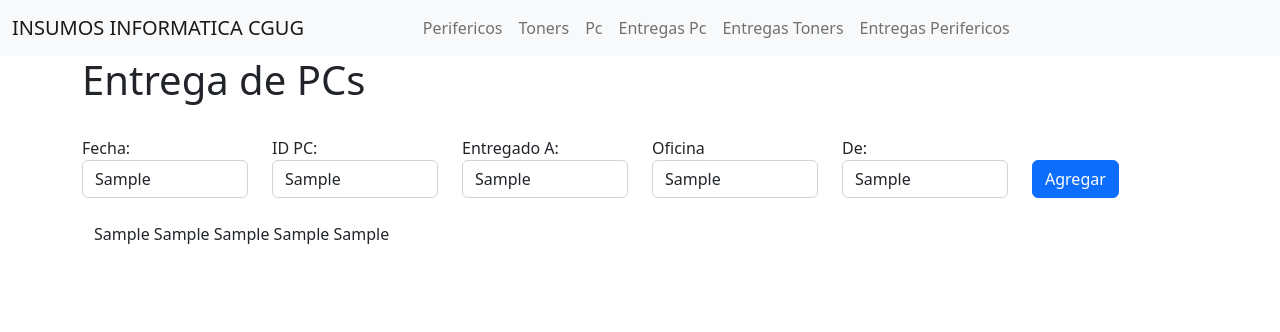
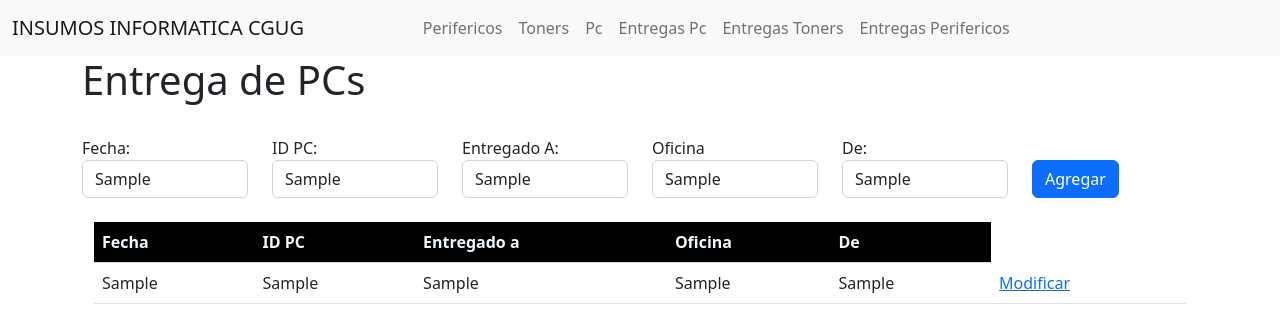
Before and after one commit to Gaston-Diaz/Inventario-Info, an Angular app: page /entregaPc in a window 1280 px wide. Both pictures are taken after typing "Sample", "Sample", "Sample", "Sample", "Sample" into the empty fields and a click on the button "Agregar". Shown: the top 332 px of the page. Built offline with nearby package versions, Linux system fonts and the light colour scheme.

Commit message:
Ahora funciona la modificacion de datos del componente entrega de pc

```diff
--- a/src/app/app-routing.module.ts
+++ b/src/app/app-routing.module.ts
@@ -1,6 +1,7 @@
 import { Component, NgModule } from '@angular/core';
 import { RouterModule, Routes } from '@angular/router';
 import { EntregaPcComponent } from './components/entrega-pc/entrega-pc.component';
+import { ModEpcComponent } from './components/entrega-pc/mod-epc/mod-epc.component';
 import { EntregaProductosComponent } from './components/entrega-productos/entrega-productos.component';
 import { EntregaTonersComponent } from './components/entrega-toners/entrega-toners.component';
 import { ModPCComponent } from './components/pcs/mod-pc/mod-pc.component';
@@ -20,7 +21,8 @@ const routes: Routes = [
   {path: 'entregaPc', component:EntregaPcComponent},
   {path: 'actToner/:id', component:ModTonerComponent},
   {path: 'actPeriferico/:id', component:ModPerisfericosComponent},
-  {path: 'actPC/:id', component:ModPCComponent}
+  {path: 'actPC/:id', component:ModPCComponent},
+  {path: 'actEPC/:id',component: ModEpcComponent}
 ];
 
 @NgModule({
--- a/src/app/components/entrega-pc/entrega-pc.component.css
+++ b/src/app/components/entrega-pc/entrega-pc.component.css
@@ -0,0 +1,4 @@
+th{
+    background-color: black;
+    color: aliceblue;
+}
--- a/src/app/components/entrega-pc/entrega-pc.component.html
+++ b/src/app/components/entrega-pc/entrega-pc.component.html
@@ -40,9 +40,33 @@
     <div class="container">
         <div class="row">
             <div class="col">
+                <!--
                 <div *ngFor="let epc of ePcs">
                     {{epc.fechaEPC}} {{epc.idPc}} {{epc.entregadoA}} {{epc.oficina}} {{epc.de}}
-                </div>
+                </div>-->
+                <div >
+                <table class="table">
+                    <thead>
+                      <tr>
+                        <th scope="col">Fecha</th>
+                        <th scope="col">ID PC</th>
+                        <th scope="col">Entregado a</th>
+                        <th scope="col">Oficina</th>
+                        <th scope="col">De</th>
+                      </tr>
+                    </thead>
+                    <tbody *ngFor="let epc of ePcs, let indice = index">
+                      <tr>
+                        <td>{{epc.fechaEPC}}</td>
+                        <td>{{epc.idPc}}</td>
+                        <td>{{epc.entregadoA}}</td>
+                        <td>{{epc.oficina}}</td>
+                        <td>{{epc.de}}</td>
+                        <td><a [routerLink]="['/actEPC',indice]">Modificar</a></td>
+                      </tr>
+                    </tbody>
+                  </table>
+            </div>
             </div>
         </div>
     </div>
--- /dev/null
+++ b/src/app/components/entrega-pc/mod-epc/mod-epc.component.html
@@ -0,0 +1,39 @@
+<div class="container">
+    <div class="col"><h1>{{titulo}}</h1></div>
+    <br>
+    <div class="form-group row">
+
+        <div class=" form-group col md-3">
+            <label for="fechaEPC">Fecha:</label>
+            <input type="text" nombre="fechaEPC" id="fechaEPC" placeholder="Fecha" class="form-control" [(ngModel)]="inputFechaPCM">
+        </div>
+
+        <div class=" form-group col md-3">
+            <label for="idPcE">ID PC:</label>
+            <input type="text" nombre="idPcE" id="idPcE" placeholder="ID PC" class="form-control" [(ngModel)]="inputIdPcM">
+        </div>
+
+        <div class=" form-group col md-3">
+            <label for="entregaA">Entregado A:</label>
+            <input type="text" nombre="entregaA" id="entregaA" placeholder="Entregado a" class="form-control" [(ngModel)]="inputEntregadoAM">
+        </div>
+
+        <div class=" form-group col md-3">
+            <label for="oficinaE">Oficina</label>
+            <input type="text" nombre="oficinaE" id="oficinaE" placeholder="Oficina" class="form-control" [(ngModel)]="inputOficinaM">
+        </div>
+
+        <div class=" form-group col md-3">
+            <label for="deE">De:</label>
+            <input type="text" nombre="deE" id="deE" placeholder="De" class="form-control" [(ngModel)]="inputDeM">
+        </div>
+
+        <div class="col" style="margin-top: 2.1%;">
+            <button type="submit" class="btn btn-primary" (click)="modificarEPC()">Modificar</button>
+        </div>
+
+    </div>
+
+    <br>
+
+</div>
--- /dev/null
+++ b/src/app/components/entrega-pc/mod-epc/mod-epc.component.ts
@@ -0,0 +1,40 @@
+import { Component, OnInit } from '@angular/core';
+import { ActivatedRoute, Router } from '@angular/router';
+import { EPC } from 'src/app/models/ePc-model';
+import { SEpcServiceService } from 'src/app/services/s-epc-service.service';
+
+@Component({
+  selector: 'app-mod-epc',
+  templateUrl: './mod-epc.component.html',
+  styleUrls: ['./mod-epc.component.css']
+})
+export class ModEpcComponent implements OnInit {
+  titulo = "Modificar Datos - Entrega de PC"
+  constructor(private route:ActivatedRoute, private epcService:SEpcServiceService,private router: Router) { }
+
+  ngOnInit(): void {
+    this.indice = this.route.snapshot.params['id'];
+    let epc: EPC = this.epcService.buscarEpc(this.indice);
+
+    this.inputFechaPCM = epc.fechaEPC;
+    this.inputIdPcM = epc.idPc;
+    this.inputEntregadoAM = epc.entregadoA;
+    this.inputOficinaM = epc.oficina;
+    this.inputDeM = epc.de;
+  }
+
+  modificarEPC(){
+    let miEPC = new EPC(this.inputFechaPCM,this.inputIdPcM,this.inputEntregadoAM,this.inputOficinaM,this.inputDeM);
+    this.epcService.actualizarEpc(this.indice,miEPC);
+    this.router.navigate(['/entregaPc']);
+  }
+
+  inputFechaPCM:string= "";
+  inputIdPcM:string = "";
+  inputEntregadoAM:string = "";
+  inputOficinaM:string = "";
+  inputDeM:string = ""
+
+  indice:number;
+
+}
```
Also changed, not shown: src/app/app.module.ts (+7 -2 lines), src/app/components/entrega-pc/mod-epc/mod-epc.component.css (added), 1 other file (tests, documents, lock files or other folders).
